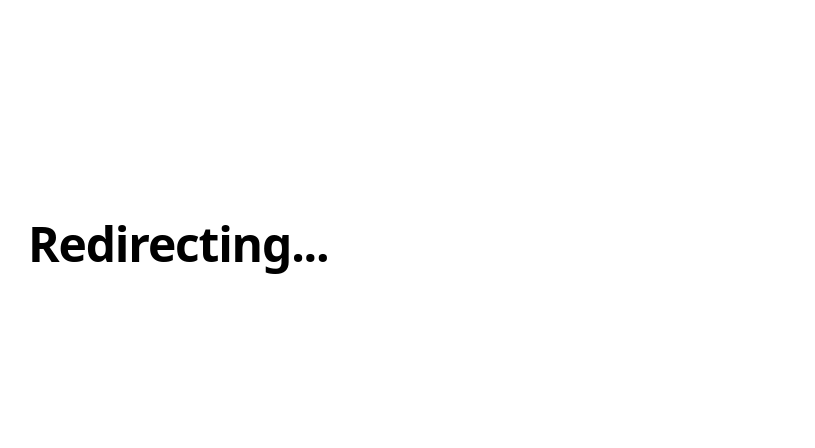
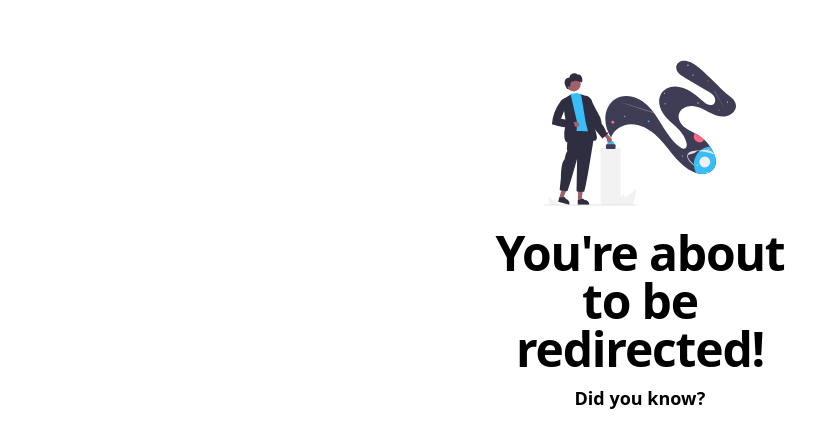
Before and after one commit to mfacecchia/thatshort, a React (Vite) app in the folder frontend/: page /1 in a window 1280 px wide. Shown: the part 156-604 px from the top of the page, without its empty margins (0-815 px from the left). Built offline with nearby package versions, Linux system fonts and the light colour scheme; no server answers.

Commit message:
feat: add redirecting page components

```diff
--- a/frontend/src/features/url/pages/RedirectPage.tsx
+++ b/frontend/src/features/url/pages/RedirectPage.tsx
@@ -1,3 +1,4 @@
+import redirecting from "@/common/assets/redirecting.svg";
 import axios from "axios";
 import { useParams } from "react-router";
 
@@ -18,9 +19,20 @@ const RedirectPage = () => {
         });
 
     return (
-        <>
-            <h1>Redirecting...</h1>
-        </>
+        <div className="space-y-11">
+            <div className="flex flex-col items-center justify-center w-full">
+                <img src={redirecting} alt="Redirecting" className="size-48" />
+                <div className="text-center space-y-4 max-w-80">
+                    <h1 className="leading-none">
+                        You're about to be redirected!
+                    </h1>
+                    <div className="space-y-1">
+                        <p className="large leading-none">Did you know?</p>
+                    </div>
+                </div>
+            </div>
+            <div className="w-full"></div>
+        </div>
     );
 };
 
```
